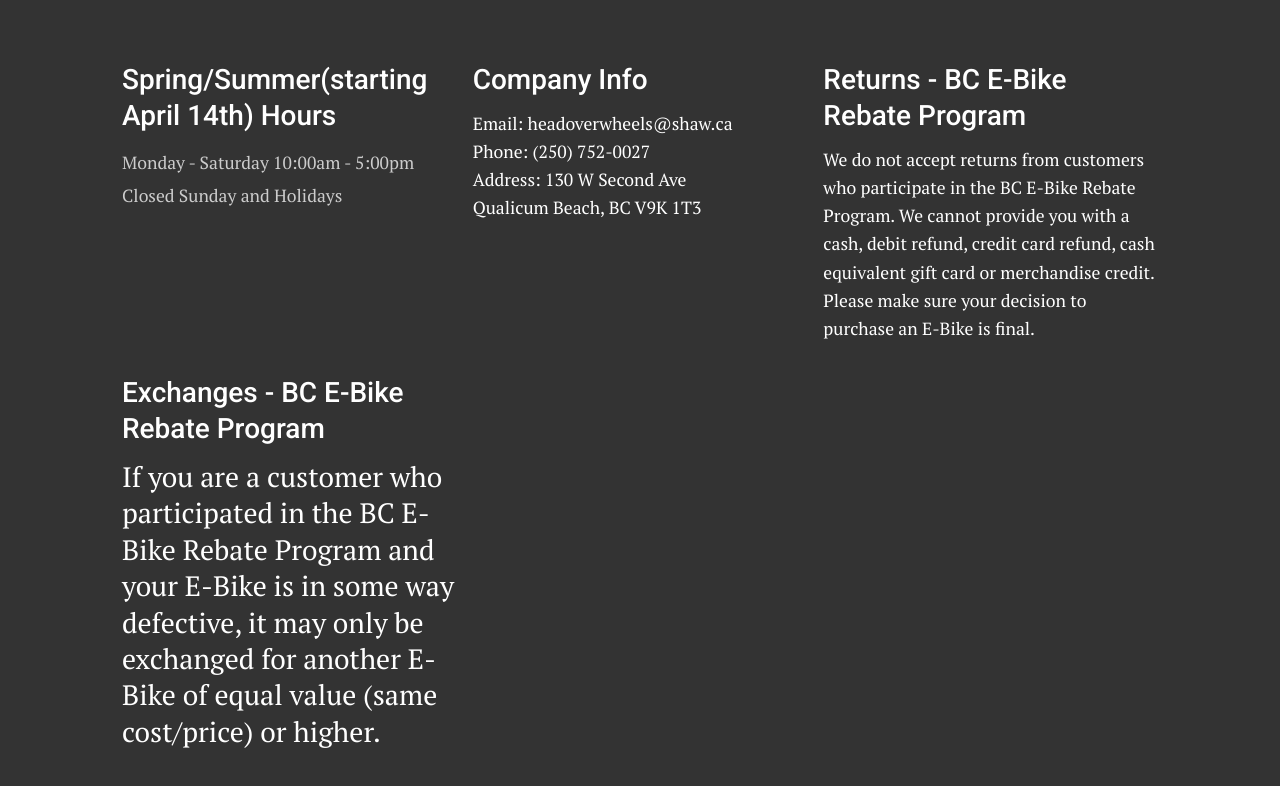
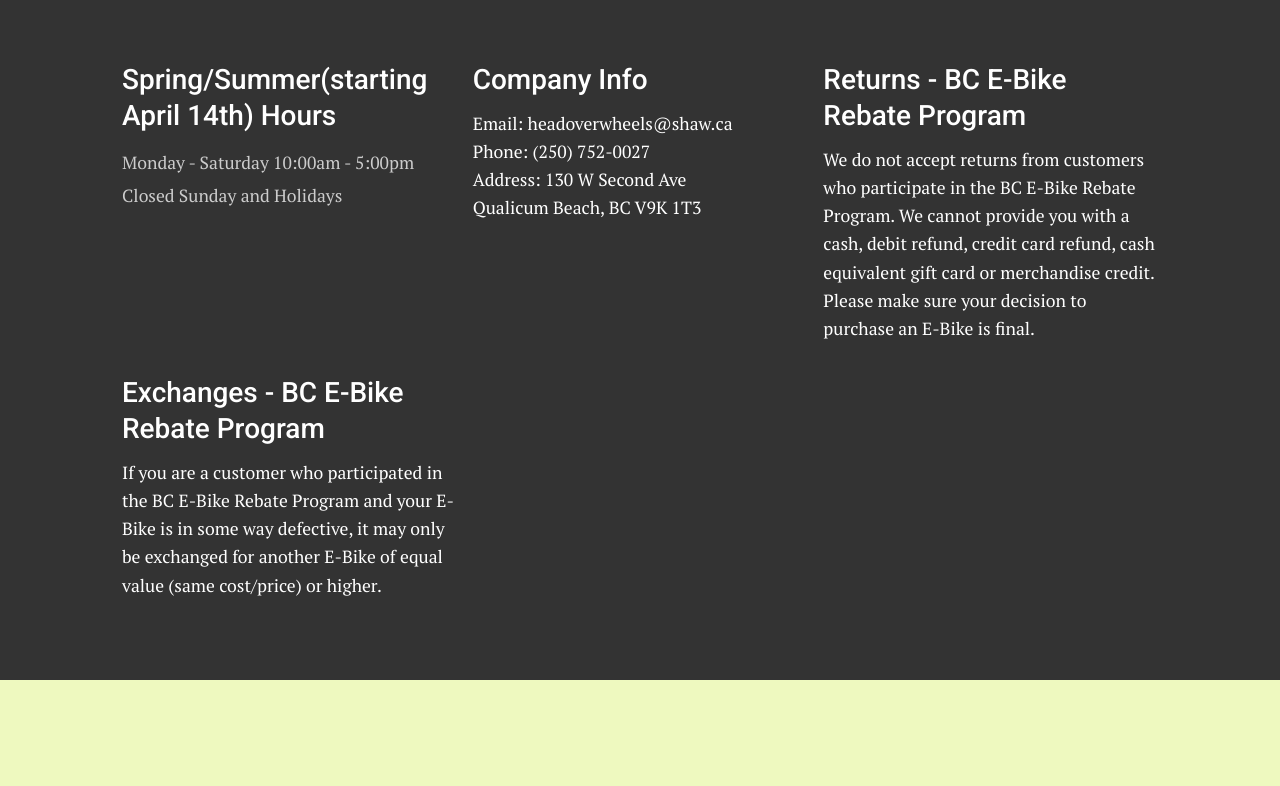
Before and after one commit to Jamesreinhardt222/bike_shop, a plain HTML site: page index.html in a window 1280 px wide. Shown: the part 1906-2692 px from the top of the page. After the commit the page ends 2586 px from the top, so only its background shows below. Drawn offline with nearby package versions, Linux system fonts and the light colour scheme.

Commit message:
Update index.html

```diff
--- a/index.html
+++ b/index.html
@@ -153,7 +153,7 @@ We do not accept returns from customers who participate in the BC E-Bike Rebate
                 </ul>
             </div>
             <div>
-                <h3>Exchanges - BC E-Bike Rebate Program<h3>
+                <h3>Exchanges - BC E-Bike Rebate Program</h3>
             <ul>
                 <li>
 If you are a customer who participated in the BC E-Bike Rebate Program and your E-Bike is in some way defective, it may only be exchanged for another E-Bike of equal value (same cost/price) or higher.
```
